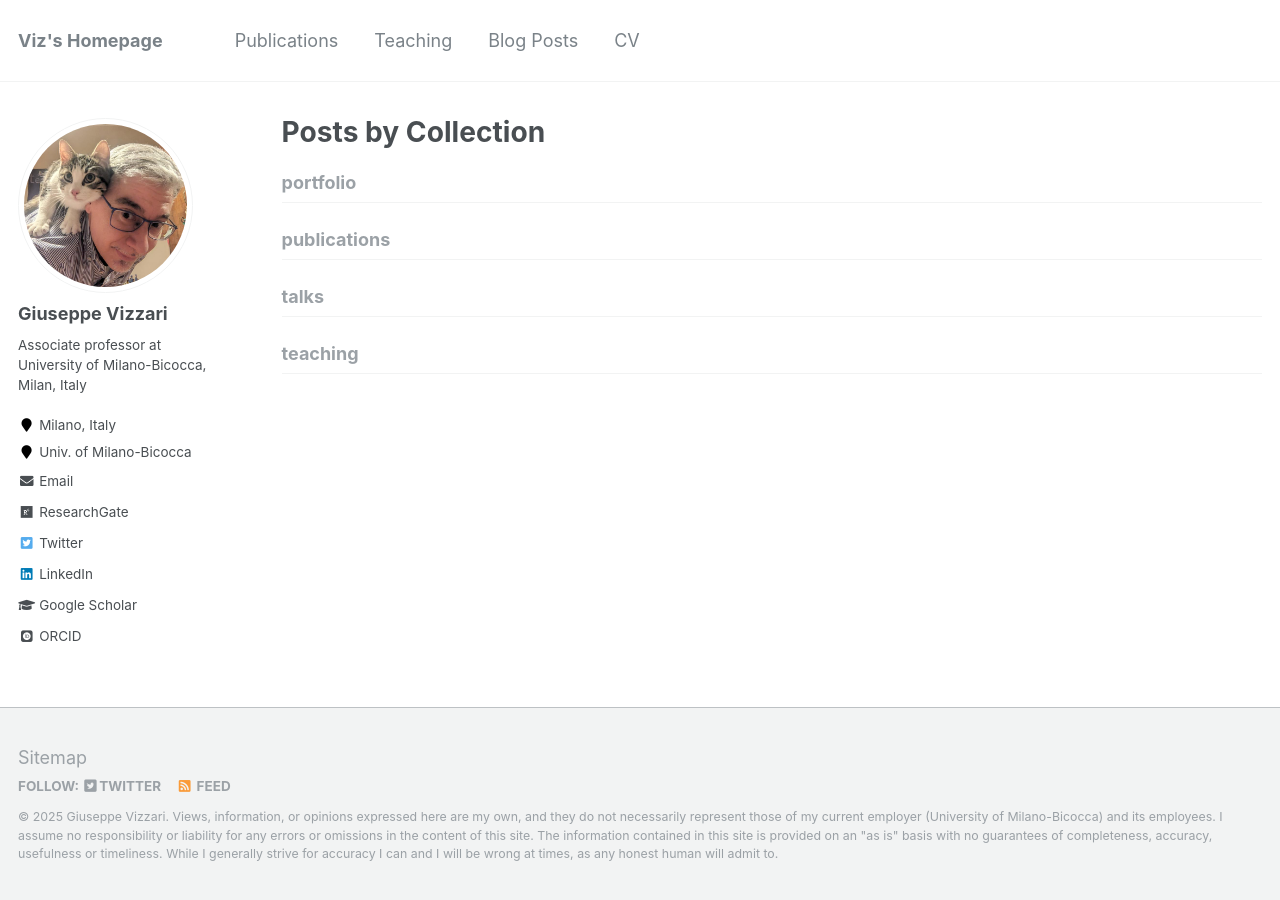
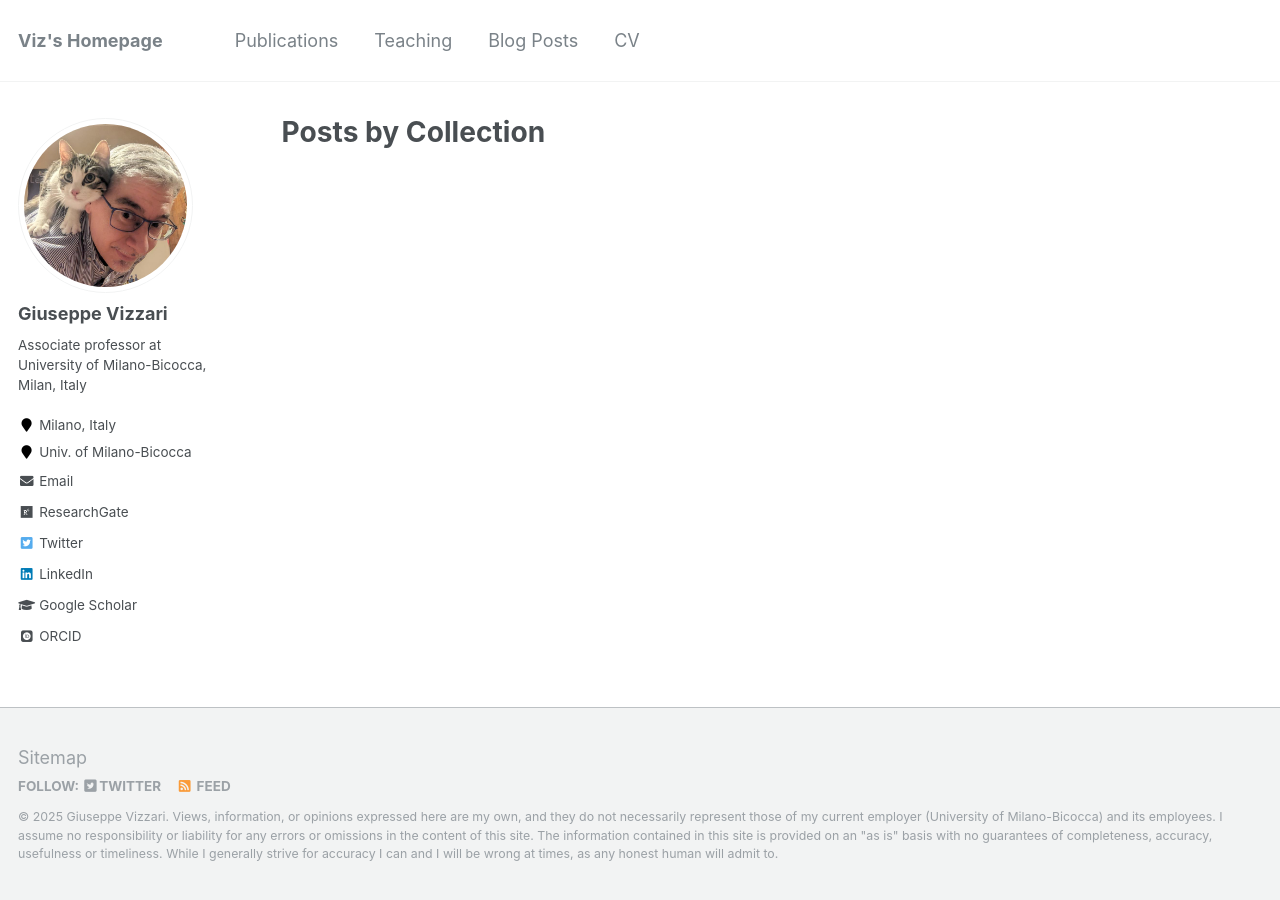
Before and after one commit to GiuseppeVizzari/GiuseppeVizzari.github.io, a Jekyll site: the page built from _pages/collection-archive.html, in a window 1280 px wide. Built offline with Jekyll 4.4.1, drawn with Linux system fonts in a browser that asks for light colours; some web fonts are replaced; part of the change alters nothing that is shown.

```diff
--- a/_config.yml
+++ b/_config.yml
@@ -96,7 +96,6 @@ author:
 include:
   - .htaccess
   - _pages
-  - files
 exclude:
   - "*.sublime-project"
   - "*.sublime-workspace"
@@ -121,6 +120,7 @@ exclude:
   - package.json
   - tmp
   - vendor
+  - files
   - _pages/portfolio.html
   - _pages/publications.md
   - _pages/talkmap.html
@@ -159,19 +159,19 @@ kramdown:
 
 
 # Collections
-collections:
-  teaching:
-    output: true
-    permalink: /:collection/:path/
-  publications:
-    output: true
-    permalink: /:collection/:path/
-  portfolio:
-    output: true
-    permalink: /:collection/:path/
-  talks:
-    output: true
-    permalink: /:collection/:path/
+# collections:
+#  teaching:
+#    output: true
+#    permalink: /:collection/:path/
+#  publications:
+#    output: true
+#    permalink: /:collection/:path/
+#  portfolio:
+#    output: true
+#    permalink: /:collection/:path/
+#  talks:
+#    output: true
+#    permalink: /:collection/:path/
 
 
 # Defaults
@@ -195,40 +195,40 @@ defaults:
       layout: single
       author_profile: true
   # _teaching
-  - scope:
-      path: ""
-      type: teaching
-    values:
-      layout: single
-      author_profile: true
-      share: true
-      comments: true
+  #- scope:
+  #    path: ""
+  #    type: teaching
+  #  values:
+  #    layout: single
+  #    author_profile: true
+  #    share: true
+  #    comments: true
   # _publications
-  - scope:
-      path: ""
-      type: publications
-    values:
-      layout: single
-      author_profile: true
-      share: true
-      comments: true
+  #- scope:
+  #    path: ""
+  #    type: publications
+  #  values:
+  #    layout: single
+  #    author_profile: true
+  #    share: true
+  #    comments: true
   # _portfolio
-  - scope:
-      path: ""
-      type: portfolio
-    values:
-      layout: single
-      author_profile: true
-      share: true
-      comment: true
+  #- scope:
+  #    path: ""
+  #    type: portfolio
+  #  values:
+  #    layout: single
+  #    author_profile: true
+  #    share: true
+  #    comment: true
   # _talks
-  - scope:
-      path: ""
-      type: talks
-    values:
-      layout: talk
-      author_profile: true
-      share: true
+  #- scope:
+  #    path: ""
+  #    type: talks
+  #  values:
+  #    layout: talk
+  #    author_profile: true
+  #    share: true
 
 # Sass/SCSS
 sass:
@@ -240,7 +240,7 @@ sass:
 permalink: /:categories/:title/
 # paginate: 5 # amount of posts to show
 # paginate_path: /page:num/
-timezone: America/Los_Angeles # http://en.wikipedia.org/wiki/List_of_tz_database_time_zones
+timezone:  	Europe/Rome # http://en.wikipedia.org/wiki/List_of_tz_database_time_zones
 
 
 # Plugins
```
